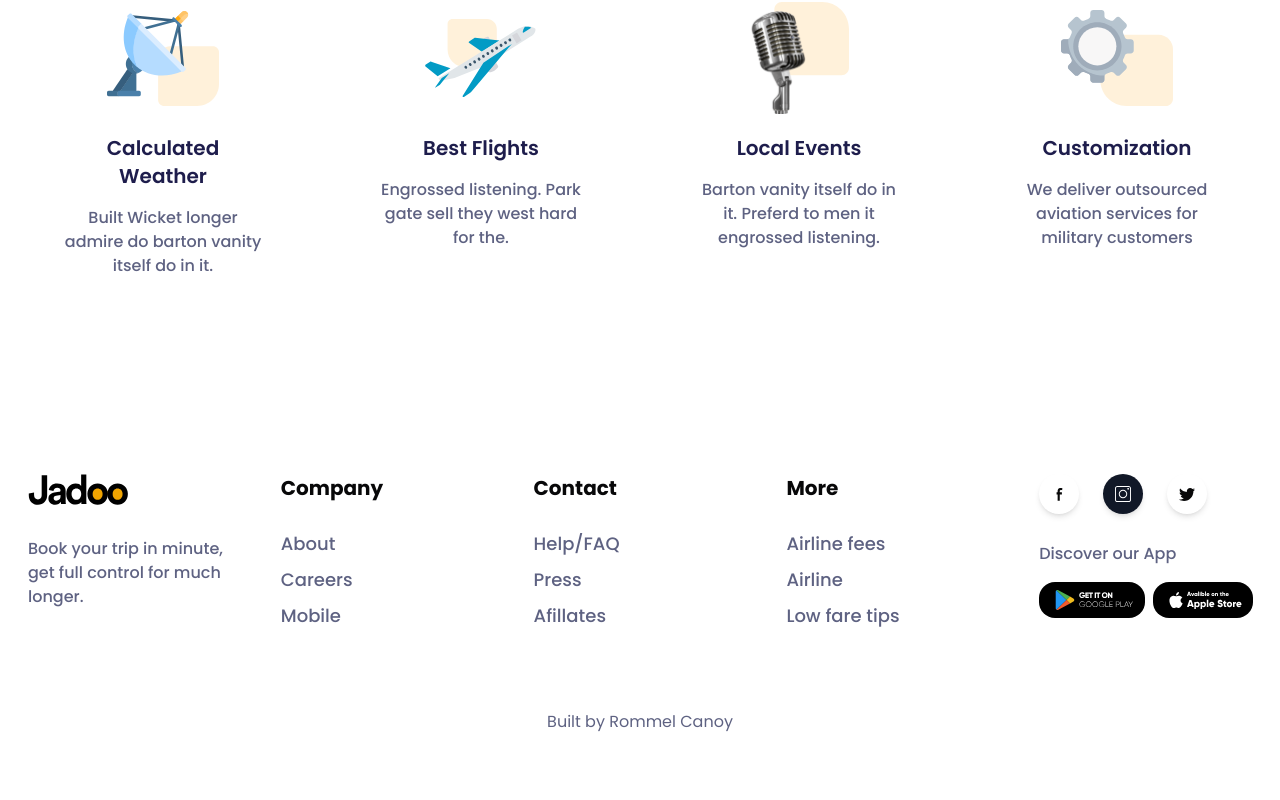
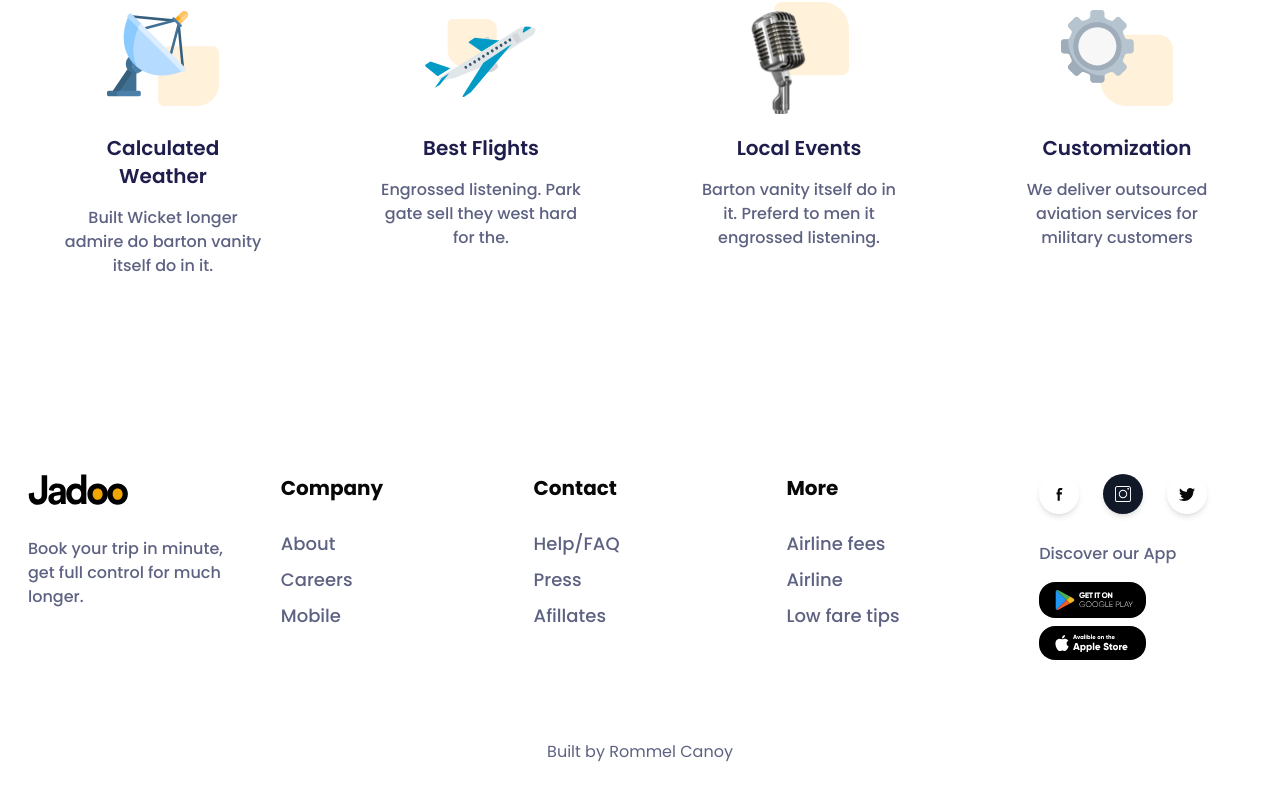
Before and after one commit to rommelcanoy/jadoo, a Next.js app: page / in a window 1280 px wide. Shown: the part 1032-1832 px from the top of the page. Built offline with nearby package versions, Linux system fonts and the light colour scheme; a web font is replaced by a local one.

Commit message:
style: update footer

```diff
--- a/components/Footer.tsx
+++ b/components/Footer.tsx
@@ -5,7 +5,7 @@ import { apple, available_in_apple_store, facebook, get_it_on_google_play, googl
 const Footer = () => {
   return (
     <div className='py-20'>
-      <div className='grid grid-cols-1 md:grid-cols-5 gap-10 text-center md:text-left'>
+      <div className='grid grid-cols-1 md:grid-cols-4 lg:grid-cols-5 gap-10 text-center md:text-left'>
         <div className='hidden md:block'>
           <Image src={jadoo} alt="Jadoo Logo" className='w-[100px] mb-8' />
           <p>Book your trip in minute, get full control for much longer.</p>
@@ -38,7 +38,7 @@ const Footer = () => {
           <Image src={jadoo} alt="Jadoo Logo" className='w-[100px] mb-8 mx-auto' />
           <p className=' text-sm'>Book your trip in minute, get full control for much longer.</p>
         </div>
-        <div className='md:w-[214px] w-full flex flex-col items-center md:block'>
+        <div className=' flex flex-col items-center md:block'>
           <div className='flex gap-6 mb-7'>
             <a href="#" className='w-10 h-10 flex justify-center items-center rounded-full hover:bg-gray-100 shadow-md'>
               <Image src={facebook} alt="facebook icon" />
@@ -53,12 +53,12 @@ const Footer = () => {
           <div>
             <p>Discover our App</p>
           </div>
-          <div className='flex gap-2 mt-4'>
-            <a href="#" className='flex gap-1 bg-black rounded-2xl py-2 px-4 hover:bg-gray-800'>
+          <div className='flex gap-2 mt-4 flex-wrap'>
+            <a href="#" className='flex-none w-1/2 flex gap-1 bg-black rounded-2xl py-2 px-4 hover:bg-gray-800'>
               <Image src={google_play} alt="Google play icon" />
               <Image src={get_it_on_google_play} alt="Google play description" />
             </a>
-            <a href="#" className='flex gap-1 bg-black rounded-2xl py-2 px-4 hover:bg-gray-800'>
+            <a href="#" className='flex-none w-1/2 flex gap-1 bg-black rounded-2xl py-2 px-4 hover:bg-gray-800'>
               <Image src={apple} alt="Apple icon" />
               <Image src={available_in_apple_store} alt="Apple description" />
             </a>
```
